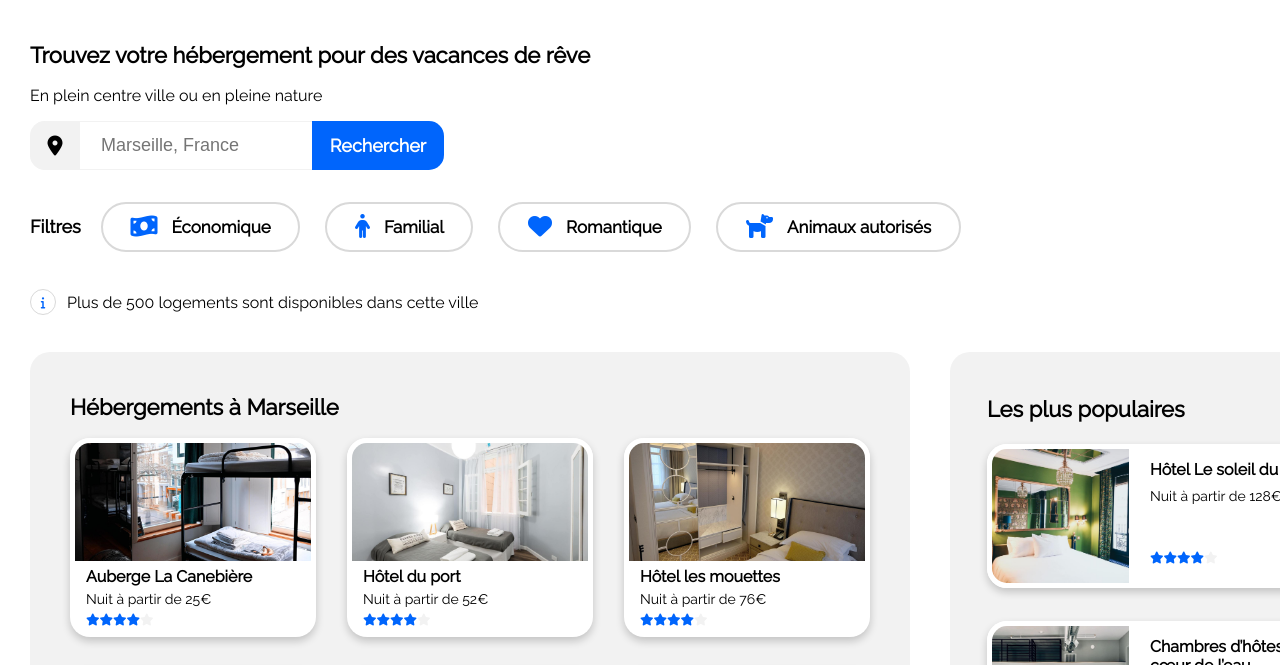
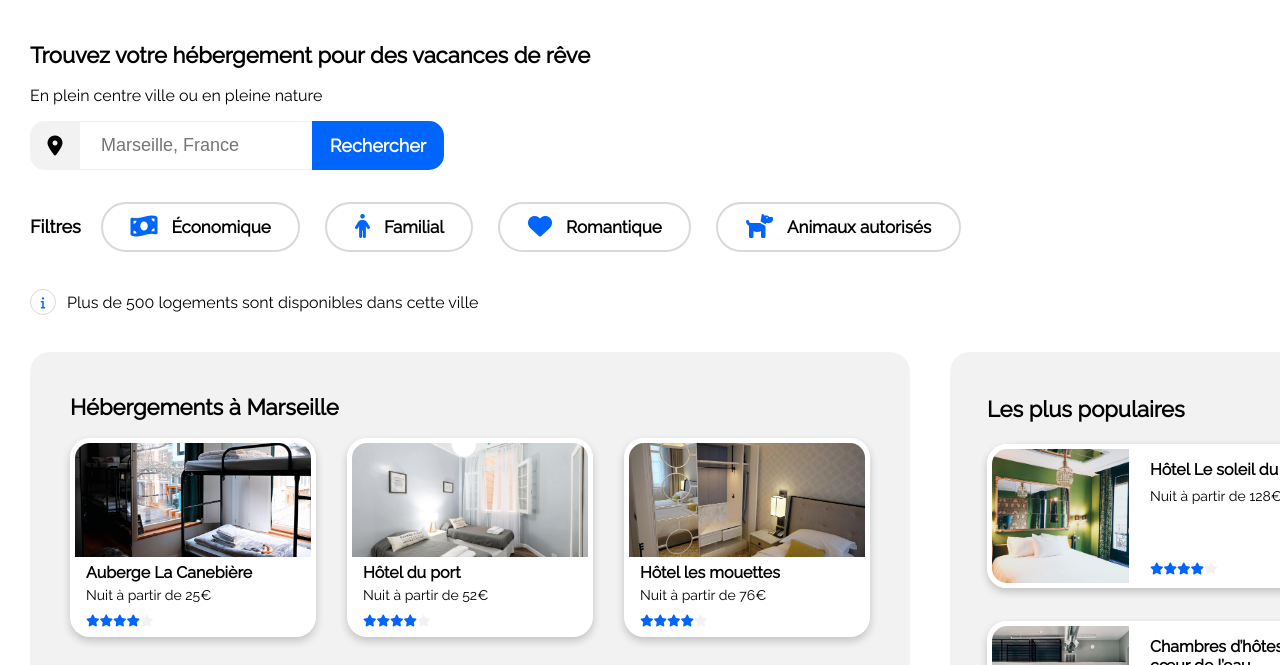
Before and after one commit to OgdenRichard/rog_2_122022, a plain HTML site: page index.html in a window 1280 px wide. Shown: the part 68-733 px from the top of the page. Drawn offline with Linux system fonts and the light colour scheme.

Commit message:
151222 | flex card info

```diff
--- a/css/style.css
+++ b/css/style.css
@@ -328,7 +328,7 @@ img {
 }
 
 .popular-card > .small_card-info_container {
-  height: 126px;
+  height: 144px;
   justify-content: space-between;
 }
 
@@ -446,10 +446,11 @@ img {
 
 .star-rating {
   display: flex;
-  height:25px;
+  height: 40px;
   align-items: center;
   padding-top: 0px;
 }
+
 .star-rating__star {
   color: #f2f2f2;
 }
```
